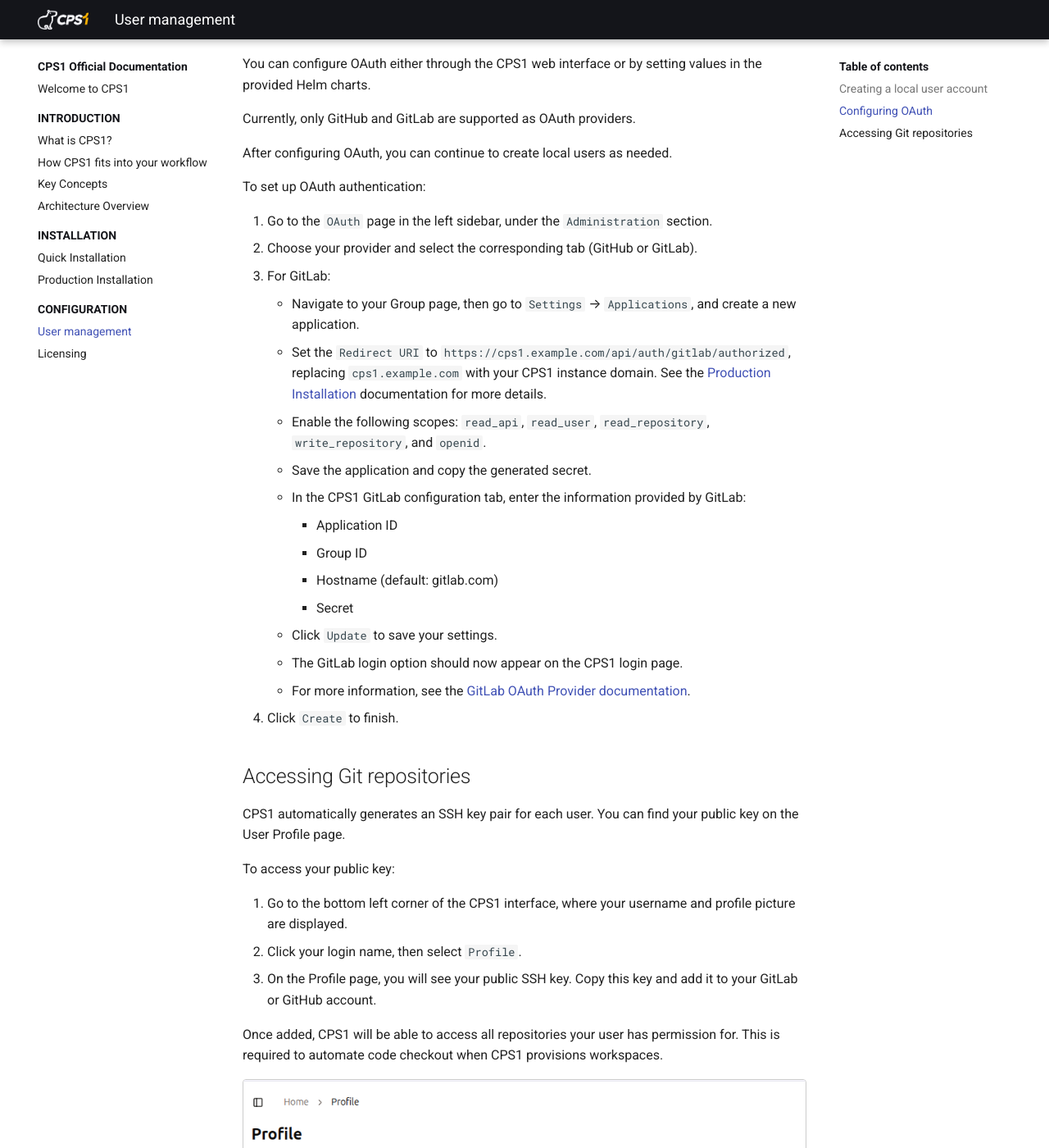
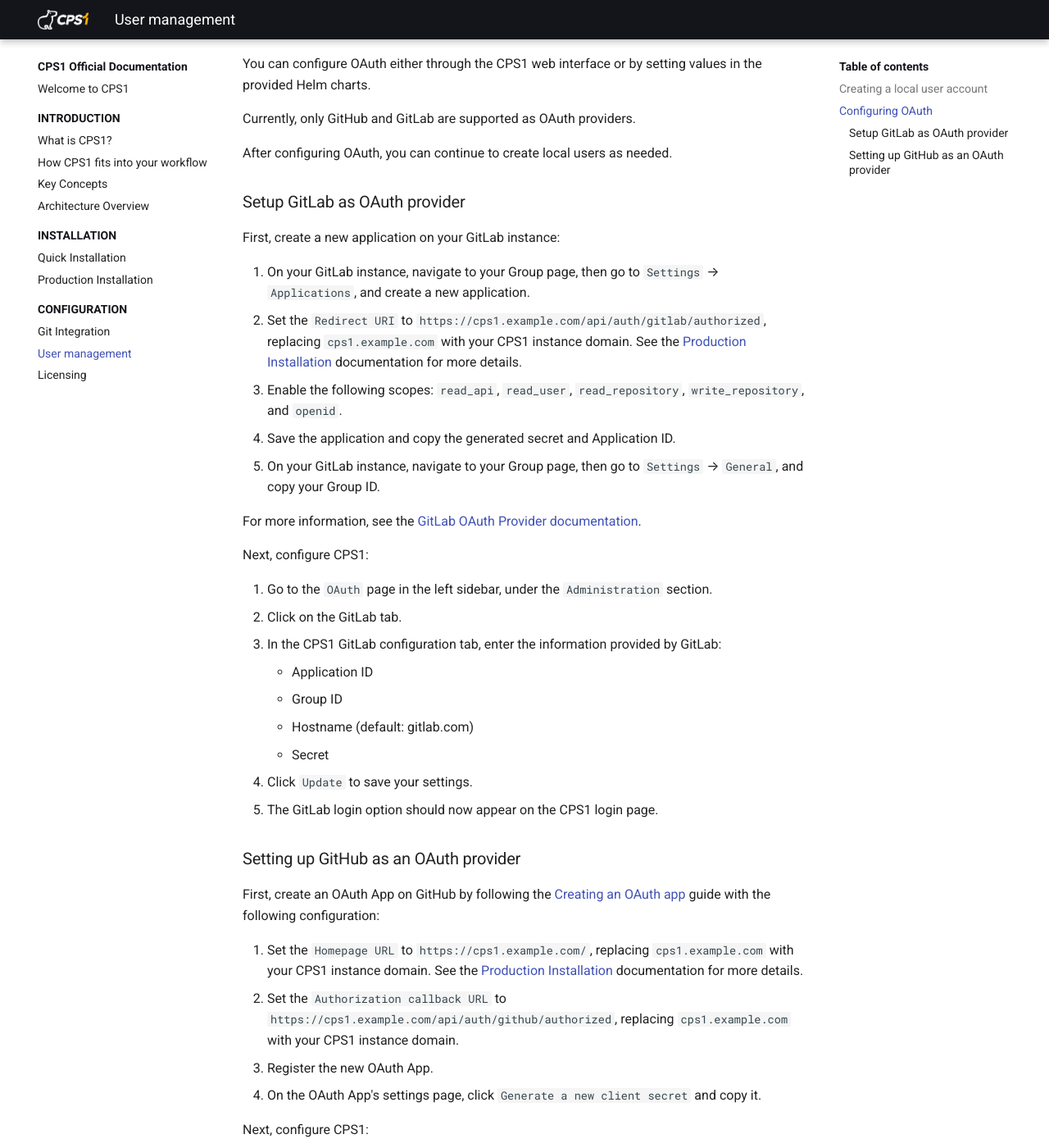
Before and after one commit to cps-1/docs, an MkDocs documentation site: the page built from docs/user-management.md, in a window 1280 px wide and 1400 px high, scrolled down 783 px. Shown: the whole window at 82% size. Built offline with MkDocs 1.6.1 and Material for MkDocs 9.7.7, drawn with Linux system fonts in a browser that asks for light colours; some of the changed text lies outside the part shown.

Commit message:
feat: document GitHub OAuth and git repository integration

```diff
--- a/docs/user-management.md
+++ b/docs/user-management.md
@@ -30,35 +30,46 @@
 
 After configuring OAuth, you can continue to create local users as needed.
 
-To set up OAuth authentication:
+### Setup GitLab as OAuth provider
+
+First, create a new application on your GitLab instance:
+
+1. On your GitLab instance, navigate to your Group page, then go to `Settings` → `Applications`, and create a new application.
+2. Set the `Redirect URI` to `https://cps1.example.com/api/auth/gitlab/authorized`, replacing `cps1.example.com` with your CPS1 instance domain. See the [Production Installation](/installation/production-installation.md) documentation for more details.
+3. Enable the following scopes: `read_api`, `read_user`, `read_repository`, `write_repository`, and `openid`.
+4. Save the application and copy the generated secret and Application ID.
+5. On your GitLab instance, navigate to your Group page, then go to `Settings` → `General`, and copy your Group ID.
+
+For more information, see the [GitLab OAuth Provider documentation](https://docs.gitlab.com/integration/oauth_provider/).
+
+Next, configure CPS1:
 
 1. Go to the `OAuth` page in the left sidebar, under the `Administration` section.
-2. Choose your provider and select the corresponding tab (GitHub or GitLab).
-3. For GitLab:
-    - Navigate to your Group page, then go to `Settings` → `Applications`, and create a new application.
-    - Set the `Redirect URI` to `https://cps1.example.com/api/auth/gitlab/authorized`, replacing `cps1.example.com` with your CPS1 instance domain. See the [Production Installation](/installation/production-installation.md) documentation for more details.
-    - Enable the following scopes: `read_api`, `read_user`, `read_repository`, `write_repository`, and `openid`.
-    - Save the application and copy the generated secret.
-    - In the CPS1 GitLab configuration tab, enter the information provided by GitLab:
-        * Application ID
-        * Group ID
-        * Hostname (default: gitlab.com)
-        * Secret
-    - Click `Update` to save your settings.
-    - The GitLab login option should now appear on the CPS1 login page.
-    - For more information, see the [GitLab OAuth Provider documentation](https://docs.gitlab.com/integration/oauth_provider/).
-5. Click `Create` to finish.
+2. Click on the GitLab tab.
+3. In the CPS1 GitLab configuration tab, enter the information provided by GitLab:
+    * Application ID
+    * Group ID
+    * Hostname (default: gitlab.com)
+    * Secret
+4. Click `Update` to save your settings.
+5. The GitLab login option should now appear on the CPS1 login page.
 
-## Accessing Git repositories
+### Setting up GitHub as an OAuth provider
 
-CPS1 automatically generates an SSH key pair for each user. You can find your public key on the User Profile page.
+First, create an OAuth App on GitHub by following the [Creating an OAuth app](https://docs.github.com/en/apps/oauth-apps/building-oauth-apps/creating-an-oauth-app) guide with the following configuration:
 
-To access your public key:
+1. Set the `Homepage URL` to `https://cps1.example.com/`, replacing `cps1.example.com` with your CPS1 instance domain. See the [Production Installation](/installation/production-installation.md) documentation for more details.
+2. Set the `Authorization callback URL` to `https://cps1.example.com/api/auth/github/authorized`, replacing `cps1.example.com` with your CPS1 instance domain.
+3. Register the new OAuth App.
+4. On the OAuth App's settings page, click `Generate a new client secret` and copy it.
 
-1. Go to the bottom left corner of the CPS1 interface, where your username and profile picture are displayed.
-2. Click your login name, then select `Profile`.
-3. On the Profile page, you will see your public SSH key. Copy this key and add it to your GitLab or GitHub account.
+Next, configure CPS1:
 
-Once added, CPS1 will be able to access all repositories your user has permission for. This is required to automate code checkout when CPS1 provisions workspaces.
-
-![CPS1 User Profile](assets/cps1-user-profile-page.png){ style="border: 1px solid #ccc; border-radius: 4px;" }
+1. Go to the `OAuth` page in the left sidebar, under the `Administration` section.
+2. Click on the GitHub tab.
+3. In the CPS1 GitHub configuration tab, enter the information provided by GitHub:
+    - Client ID
+    - Organization Name (the GitHub organization that owns the OAuth App)
+    - Secret
+4. Click `Update` to save your settings.
+5. The GitHub login option should now appear on the CPS1 login page.
--- a/mkdocs.yml
+++ b/mkdocs.yml
@@ -47,6 +47,7 @@
     - Quick Installation: installation/quick-installation.md
     - Production Installation: installation/production-installation.md
   - Configuration:
+    - Git Integration: git-repository-integration.md
     - User management: user-management.md
     - Licensing: licensing.md
 
```
Also changed, not shown: docs/git-repository-integration.md (added, +19 -0 lines).
